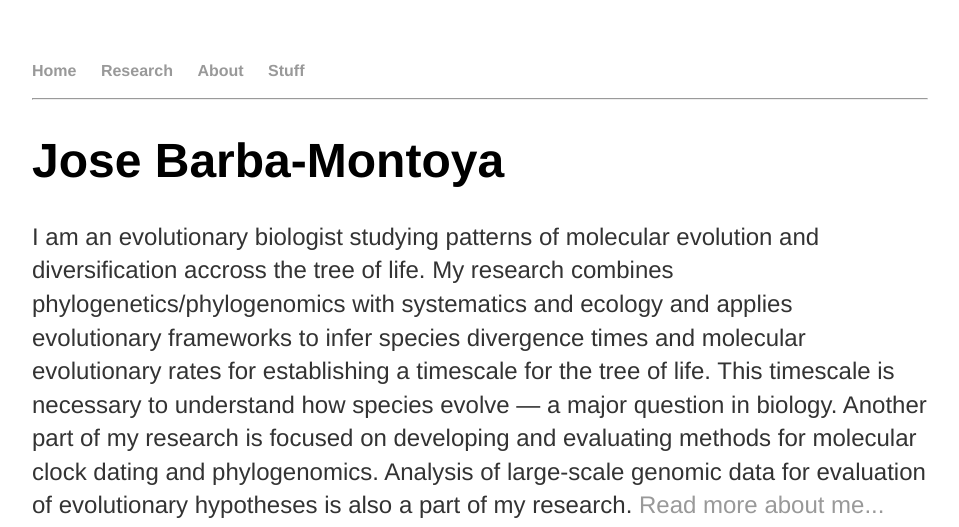
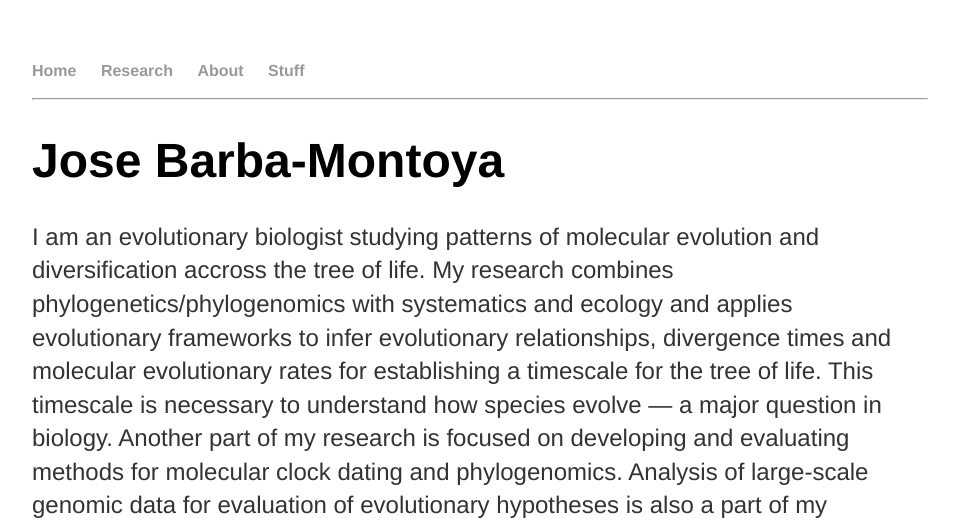
Before and after one commit to josebarbamontoya/josebarbamontoya.github.io, a Jekyll site: the page built from index.html, in a window 1280 px wide. Shown: the top 527 px of the page, without its empty margins (160-1119 px from the left). Built offline with Jekyll 4.4.1, drawn with Linux system fonts in a browser that asks for light colours; some of the changed text lies outside the part shown.

Commit message:
Update index.html

```diff
--- a/index.html
+++ b/index.html
@@ -4,6 +4,6 @@
 ---
 <div class="blurb">
 	<h1>Jose Barba-Montoya</h1>
-	<p>I am an evolutionary biologist studying patterns of molecular evolution and diversification accross the tree of life. My research combines phylogenetics/phylogenomics with systematics and ecology and applies evolutionary frameworks to infer species divergence times and molecular evolutionary rates for establishing a timescale for the tree of life. This timescale is necessary to understand how species evolve — a major question in biology. Another part of my research is focused on developing and evaluating methods for molecular clock dating and phylogenomics. Analysis of large-scale genomic data for evaluation of evolutionary hypotheses is also a part of my research</em>. <a href="/about">Read more about me...</a></p>
+	<p>I am an evolutionary biologist studying patterns of molecular evolution and diversification accross the tree of life. My research combines phylogenetics/phylogenomics with systematics and ecology and applies evolutionary frameworks to infer evolutionary relationships, divergence times and molecular evolutionary rates for establishing a timescale for the tree of life. This timescale is necessary to understand how species evolve — a major question in biology. Another part of my research is focused on developing and evaluating methods for molecular clock dating and phylogenomics. Analysis of large-scale genomic data for evaluation of evolutionary hypotheses is also a part of my research</em>. <a href="/about">Read more about me...</a></p>
 	<p style="text-align:center;"><img src="img/photo1.jpg" height="350" width="460"></p>
 </div><!-- /.blurb -->
```
